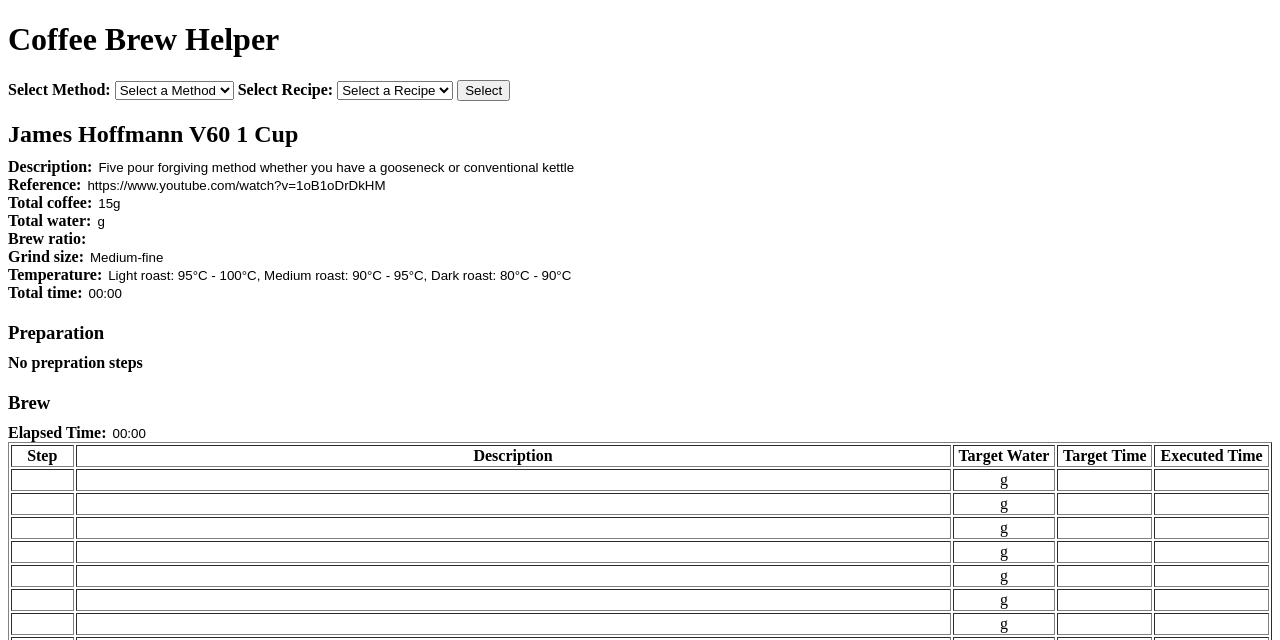
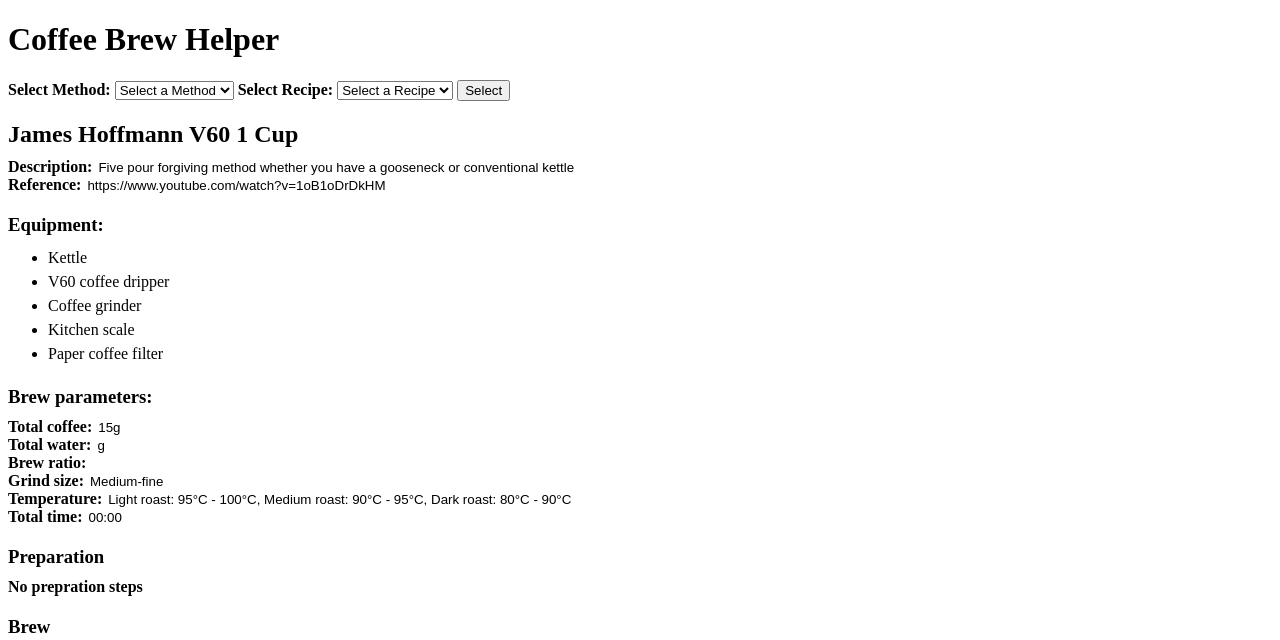
Before and after one commit to daniel-wai/CoffeeBrewHelperWeb, a Django app: template coffee/brewhelper/templates/home.html in a window 1280 px wide. Shown: the top 640 px of the page. Run offline with Django 5.2, Linux system fonts and the light colour scheme; the template is opened without the code that fills it: values that come from a table or form of the project are taken from there, others are empty; data comes from the database, SQL or seed files in the repository; both versions use the stored data as it was after the commit.

Commit message:
Add equipment data to brew method and display it

```diff
--- a/coffee/brewhelper/admin.py
+++ b/coffee/brewhelper/admin.py
@@ -1,5 +1,5 @@
 from django.contrib import admin
-from .models import Step, BrewStep, Recipe, BrewMethod
+from .models import Step, BrewStep, Recipe, BrewMethod, Equipment
 from adminsortable2.admin import SortableAdminMixin
 
 class StepAdmin(SortableAdminMixin, admin.ModelAdmin):
@@ -18,3 +18,5 @@ class RecipeAdmin(SortableAdminMixin, admin.ModelAdmin):
 admin.site.register(Recipe, RecipeAdmin)
 
 admin.site.register(BrewMethod)
+
+admin.site.register(Equipment)
--- a/coffee/brewhelper/models.py
+++ b/coffee/brewhelper/models.py
@@ -2,9 +2,21 @@ from django.db import models
 
 # Create your models here.
 
+# Equipment used for carry out a method
+class Equipment(models.Model):
+    name = models.CharField(max_length=100)
+    description = models.TextField(default='')
+
+    def __str__(self):
+        return self.name
+
 # Method of making coffee
 class BrewMethod(models.Model):
     name = models.CharField(max_length=100)
+    equipment = models.ManyToManyField(Equipment, related_name='brewmethods')
+
+    def __str__(self):
+        return self.name
 
 # Collection of steps to make coffee which may be considered one or more method types
 class Recipe(models.Model):
--- a/coffee/brewhelper/templates/home.html
+++ b/coffee/brewhelper/templates/home.html
@@ -35,6 +35,7 @@
         /* List Styling */
         ul {
             margin-top: 0px;
+            margin-bottom: 0px;
             line-height: 1.5; /* Adjust line spacing within sections */
         }
 
@@ -81,11 +82,11 @@
         <input type="submit" value="Select">
     </form>
 
-    {% if selected_recipe %}
+    {% if selected_method and selected_recipe %}
         <div class="section">
             <h2>{{selected_recipe.name}}</h2>
-            <!-- Element to display recipe header info -->
-            <label id = "recipe-description-label" for="recipe-description">
+             <!-- Element to display recipe header info -->
+             <label id = "recipe-description-label" for="recipe-description">
                 <span>Description: </span>
                 <input type ="text" id="recipe-description" readonly value="{{ selected_recipe.description }}">
             </label>
@@ -93,6 +94,14 @@
                 <span>Reference: </span>
                 <input type ="text" id="recipe-reference" readonly value="{{ selected_recipe.reference }}">
             </label>
+            <!-- Element to display method header info -->
+            <h3>Equipment:</h3>
+            <ul>
+                {% for equipment in selected_method.equipment.all %}
+                    <li>{{ equipment.name }}</li>
+                {% endfor %}
+            </ul>
+            <h3>Brew parameters:</h3>
             <label id = "recipe-coffee-weight-label" for="recipe-coffee-weight">
                 <span>Total coffee: </span>
                 <input type ="text" id="recipe-coffee-weight" readonly value="{{ selected_recipe.coffee_weight}}g">
```
Also changed, not shown: coffee/brewhelper/views.py (+10 -1 lines), coffee/brewhelper/migrations/0020_equipment_brewmethod_equipment.py (added), coffee/db.sqlite3.
